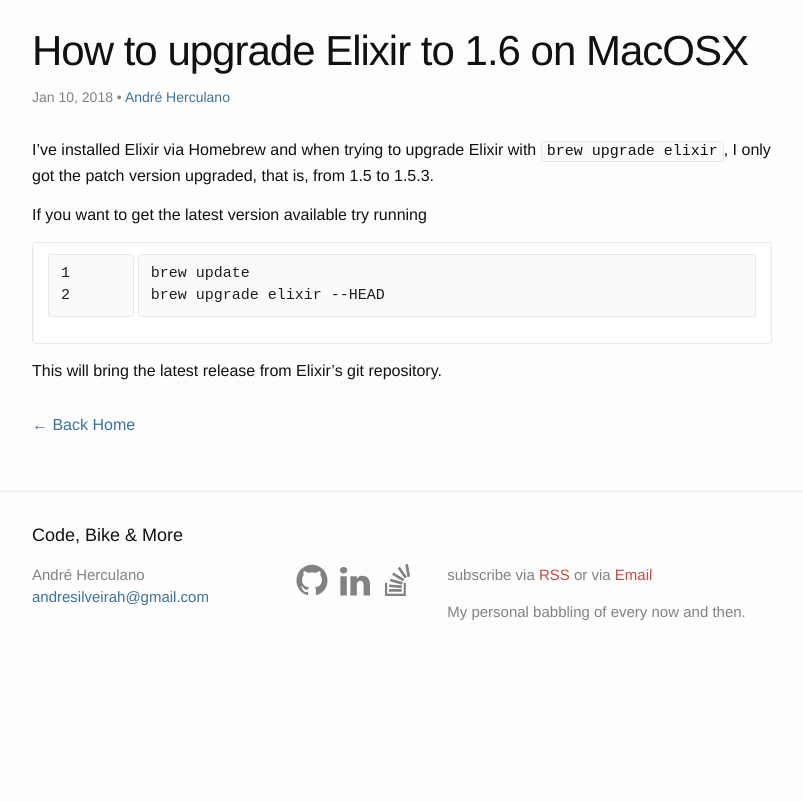
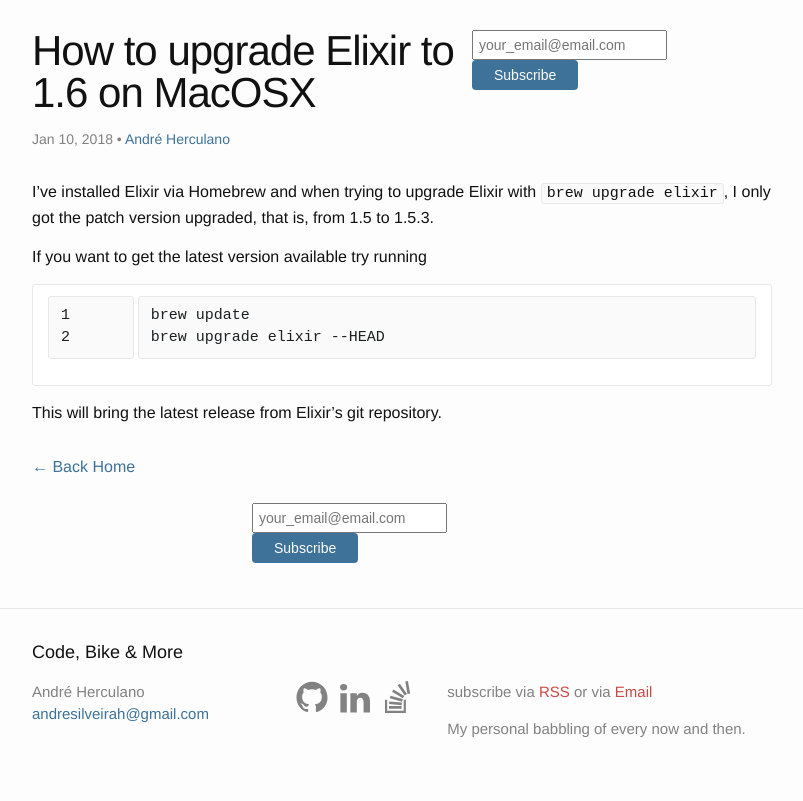
Before and after one commit to andresilveira/andresilveira.github.io, a Jekyll site: the page built from _posts/2018-01-10-how-to-elixir-to-1.6-on-macosx.md, in a window 1280 px wide. Shown: the part 100-901 px from the top of the page, without its empty margins (238-1041 px from the left). Built offline with Jekyll 4.4.1, drawn with Linux system fonts in a browser that asks for light colours; comment, search, counter and statistics services are not loaded.

Commit message:
add subscribe form

```diff
--- /dev/null
+++ b/_includes/subscribe_form.html
@@ -0,0 +1,13 @@
+<form
+  class="subscribe-form"
+  action="https://tinyletter.com/codebikeandmore"
+  method="post"
+  target="popupwindow"
+  onsubmit="window.open('https://tinyletter.com/codebikeandmore', 'popupwindow', 'scrollbars=yes,width=800,height=600');return true"
+>
+  <p>
+    <input type="hidden" value="1" name="embed"/>
+    <input placeholder="your_email@email.com" type="text" style="min-width: 150px; padding: 5px; font-size: 14px;" name="email" id="tlemail" />
+    <input type="submit" value="Subscribe" class="subscribe-button" />
+  </p>
+</form>
--- a/_layouts/default.html
+++ b/_layouts/default.html
@@ -9,7 +9,10 @@
 
     <div class="page-content">
       <div class="wrapper">
-        {{ content }}
+        {% include subscribe_form.html %}
+        <div>
+          {{ content }}
+        </div>
       </div>
     </div>
 
--- a/_layouts/post.html
+++ b/_layouts/post.html
@@ -13,6 +13,9 @@
 </div>
 <a href="{{site.base_url}}/" class="back-home">&larr; Back Home</a>
 <br>
+<div style="position: relative; margin: 0 auto; width: 300px;">
+{% include subscribe_form.html %}
+</div>
 {% if site.comments %}
     {% include comments.html %}
 {% endif %}
--- /dev/null
+++ b/_sass/_subscribe_form.scss
@@ -0,0 +1,17 @@
+.subscribe-form {
+  max-width: 300px;
+  float: right;
+}
+
+.subscribe-button {
+  background-color: #3E7299;
+  color: #FDFDFD;
+  cursor: pointer;
+  border: 0;-moz-border-radius: 4px;
+  border-radius: 4px;
+  -webkit-border-radius: 4px;
+  min-width: 75px;
+  padding: 0 22px;
+  font-size: 14px;
+  height: 30px;
+}
--- a/css/main.scss
+++ b/css/main.scss
@@ -43,5 +43,6 @@
 @import
         "base",
         "layout",
-        "syntax-highlighting"
+        "syntax-highlighting",
+        "subscribe_form"
 ;
```
